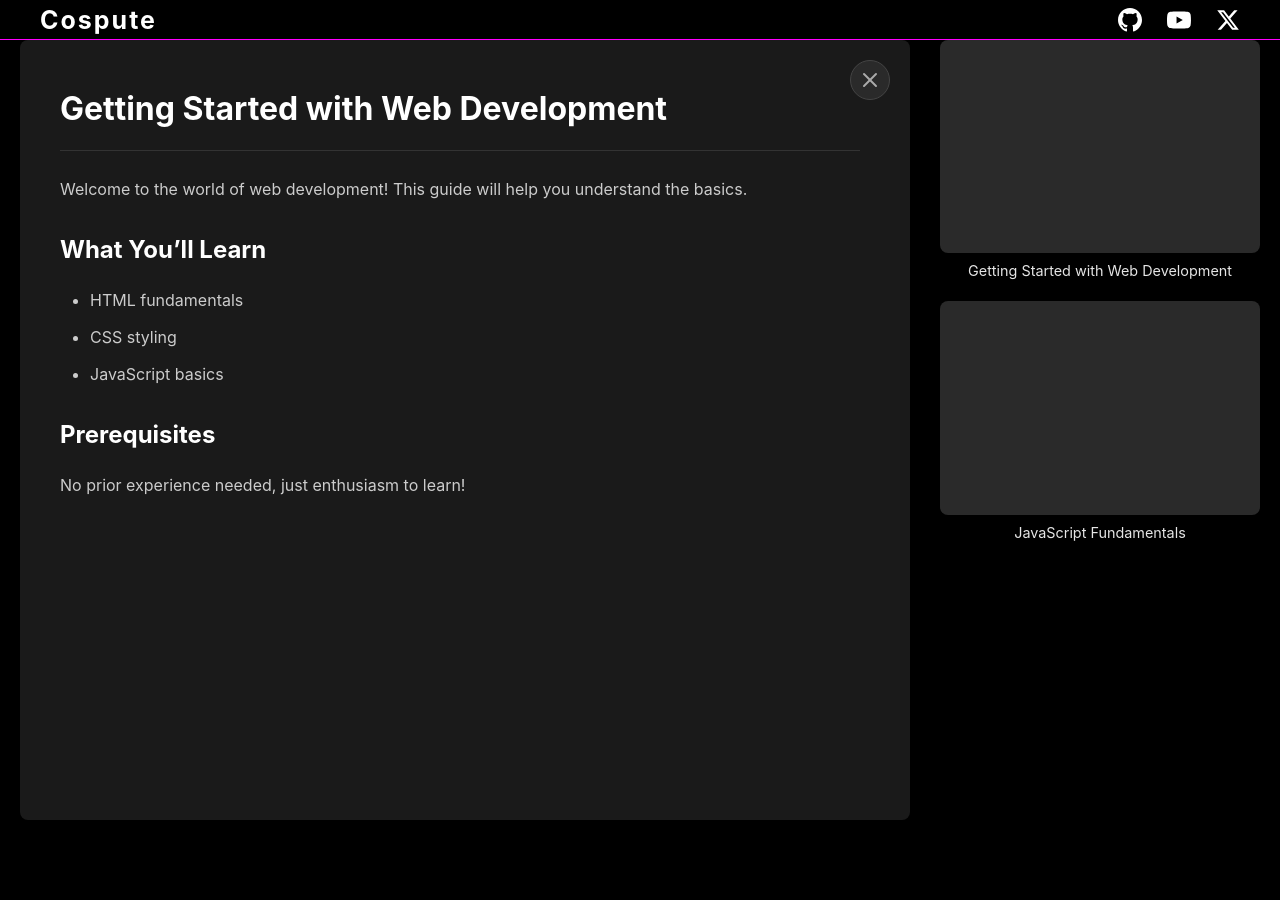
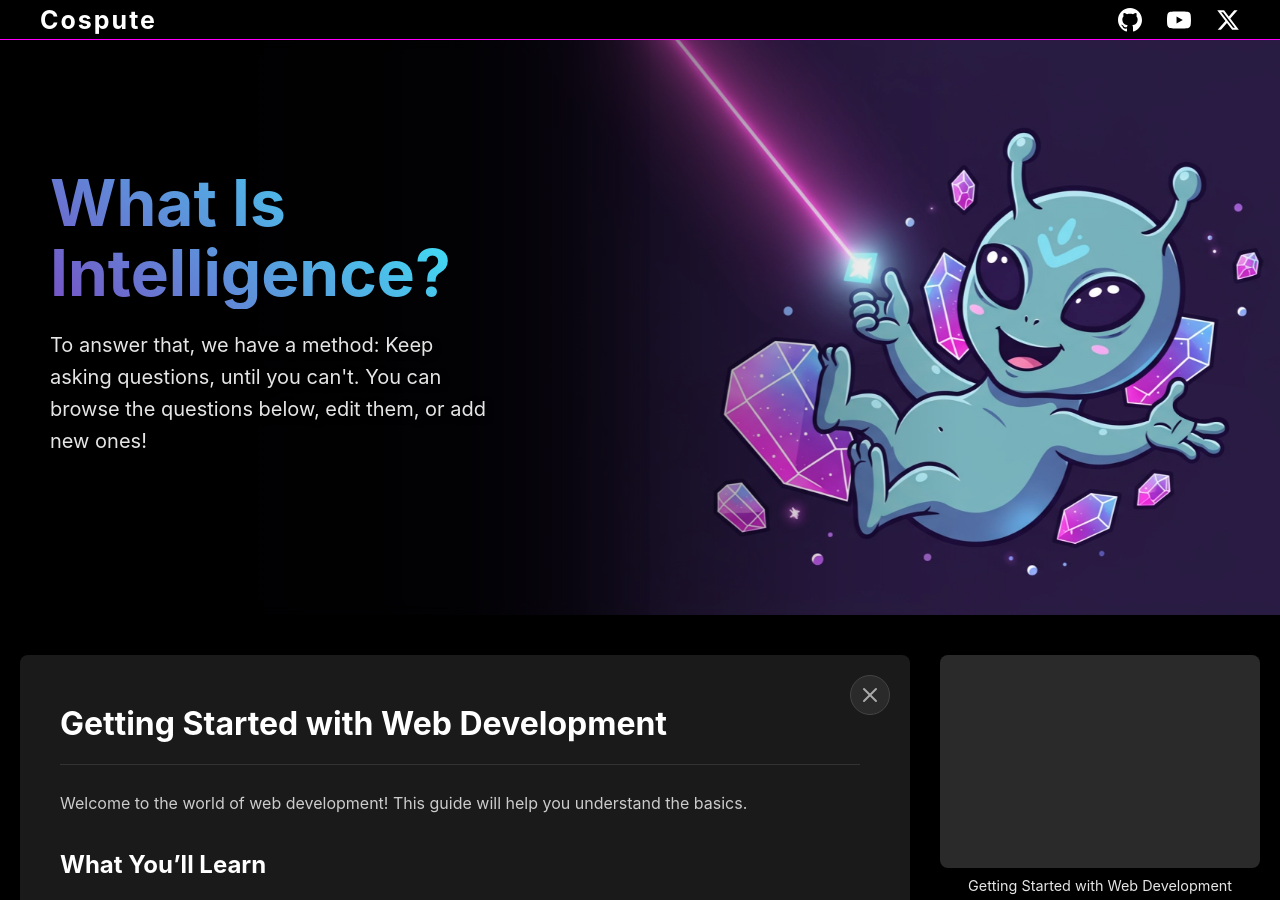
Before and after one commit to cospute/cospute.github.io, a Jekyll site: the page built from _q/getting-started.md, in a window 1280 px wide and 900 px high. Built offline with Jekyll 4.4.1, drawn with Linux system fonts in a browser that asks for light colours.

Commit message:
Update default.html

```diff
--- a/_layouts/default.html
+++ b/_layouts/default.html
@@ -23,18 +23,16 @@
         </nav>
     </header>
 
-    {% if page.layout != 'post' %}
     <section class="hero">
-        <img src="{{ '/assets/img/hero-cospute.webp' | relative_url }}" alt="Cospute baby alien floating in space" class="hero-image">
+        <img src="{{ '/assets/img/hero-cospute.webp' | relative_url }}" alt="Cospute baby alien floating in space" class="hero-image"/>
         <div class="hero-overlay"></div>
         <div class="hero-content">
             <div class="hero-text-wrapper">
-                <h2 class="hero-title">What Is Intelligence?</h2>
+                <h1 class="hero-title">What Is Intelligence?</h1>
                 <p class="hero-description">To answer that, we have a method: Keep asking questions, until you can't. You can browse the questions below, edit them, or add new ones!</p>
             </div>
         </div>
     </section>
-    {% endif %}
 
     <main class="main-content">
         {{ content }}
```
